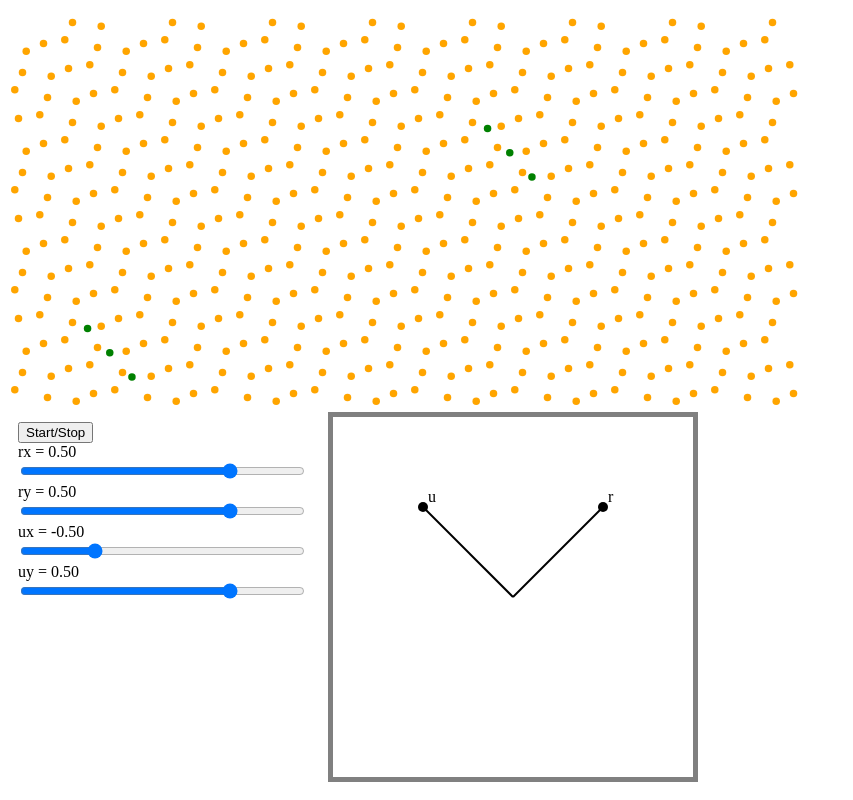
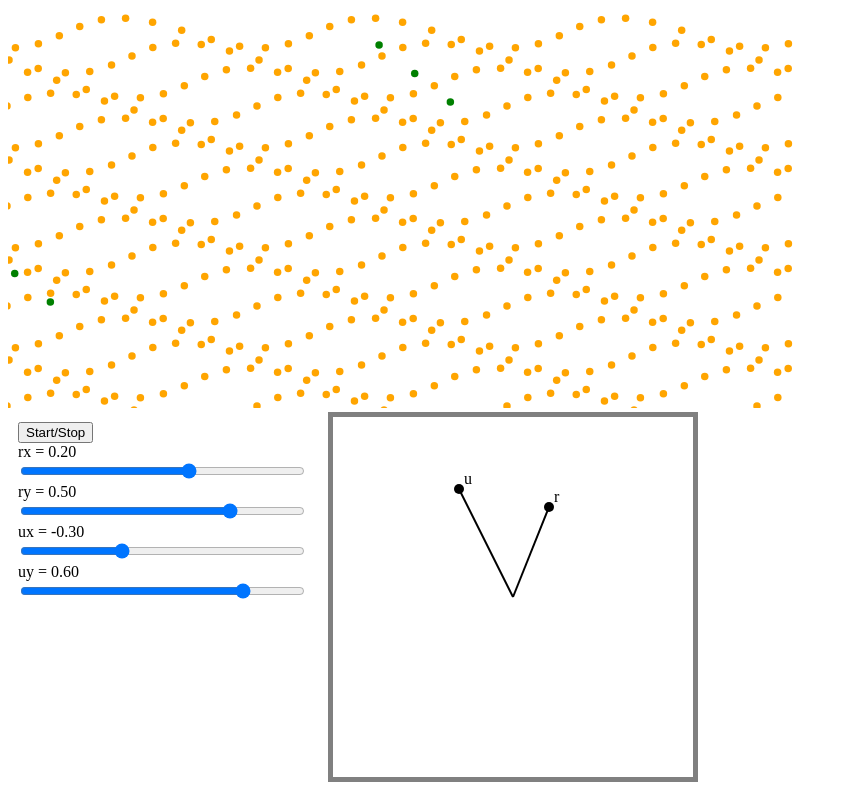
Before and after one commit to xzhenghe/Wave-Motion, a plain HTML site: page index.html in a window 1280 px wide. Shown: the whole page, without its empty margins (0-853 px from the left). Drawn offline with nearby package versions, Linux system fonts and the light colour scheme.

Commit message:
remove slider hardcoded values

```diff
--- a/index.html
+++ b/index.html
@@ -14,15 +14,15 @@
         <div id='control'>
             <button type='button' id='start-stop'>Start/Stop</button>
 
-            <div id='rx-display'>rx = 0.50</div>
-            <input type='range' min=-1 max=1 step=0.01 value=0.5 id='rx-range' class='slider'>
-            <div id='ry-display'>ry = 0.50</div>
-            <input type='range' min=-1 max=1 step=0.01 value=0.5 id='ry-range' class='slider'>
+            <div id='rx-display'></div>
+            <input type='range' min=-1 max=1 step=0.01 id='rx-range' class='slider'>
+            <div id='ry-display'></div>
+            <input type='range' min=-1 max=1 step=0.01 id='ry-range' class='slider'>
 
-            <div id='ux-display'>ux = -0.50</div>
-            <input type='range' min=-1 max=1 step=0.01 value=-0.5 id='ux-range' class='slider'>
-            <div id='uy-display'>uy = 0.50</div>
-            <input type='range' min=-1 max=1 step=0.01 value=0.5 id='uy-range' class='slider'>
+            <div id='ux-display'></div>
+            <input type='range' min=-1 max=1 step=0.01 id='ux-range' class='slider'>
+            <div id='uy-display'></div>
+            <input type='range' min=-1 max=1 step=0.01 id='uy-range' class='slider'>
         </div>
 
         <svg id='arrow'></svg>
--- a/scripts/2D_wave.js
+++ b/scripts/2D_wave.js
@@ -134,11 +134,11 @@ Vis.setup = {
     initVars: function() {
         Vis._then = Date.now();
 
-        Vis.rx = 0.5; // % of max x wavenumber, (-1, 1)
-        Vis.ry = 0.5; // % of max y wavenumber, (-1, 1)
+        Vis.rx = 0.20; // % of max x wavenumber, (-1, 1)
+        Vis.ry = 0.50; // % of max y wavenumber, (-1, 1)
 
-        Vis.ux = -0.5; // x amplitude
-        Vis.uy = 0.5; // y amplitude
+        Vis.ux = -0.30; // x amplitude
+        Vis.uy = 0.60; // y amplitude
 
         Vis.x = new Array(Vis.N);
         Vis.y = new Array(Vis.N);
@@ -219,6 +219,8 @@ Vis.setup = {
             Arrow.uArrow.y = parseFloat(Vis.uy);
             Arrow.core.draw();
         });
+
+        Vis.core.updateSliders();
     }
 }
 
```
